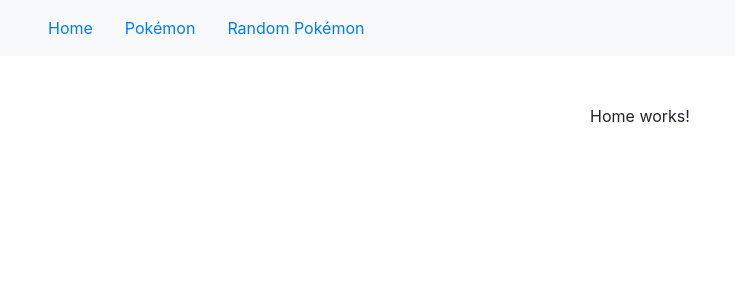
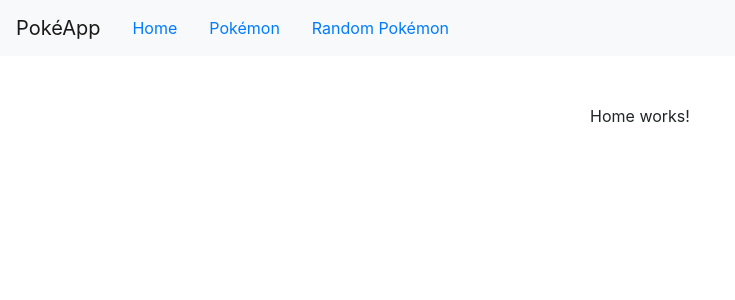
Before and after one commit to lordpansar/pokeapp, an Angular app: page / in a window 1280 px wide. Shown: the top 300 px of the page, without its empty margins (0-735 px from the left). Built offline with nearby package versions, Linux system fonts and the light colour scheme.

Commit message:
Hardcoded page title

```diff
--- a/src/app/app.component.html
+++ b/src/app/app.component.html
@@ -1,5 +1,5 @@
 <nav class="navbar navbar-expand navbar-light bg-light">
-  <a class="navbar-brand" [routerLink]="['/']">{{pageTitle}}</a>
+  <a class="navbar-brand" [routerLink]="['/']">PokéApp</a>
   <ul class="nav nav-pills">
     <li><a class="nav-link" [routerLink]="['/']">Home</a></li>
     <li><a class="nav-link" [routerLink]="['/pokemon']">Pokémon</a></li>
```
